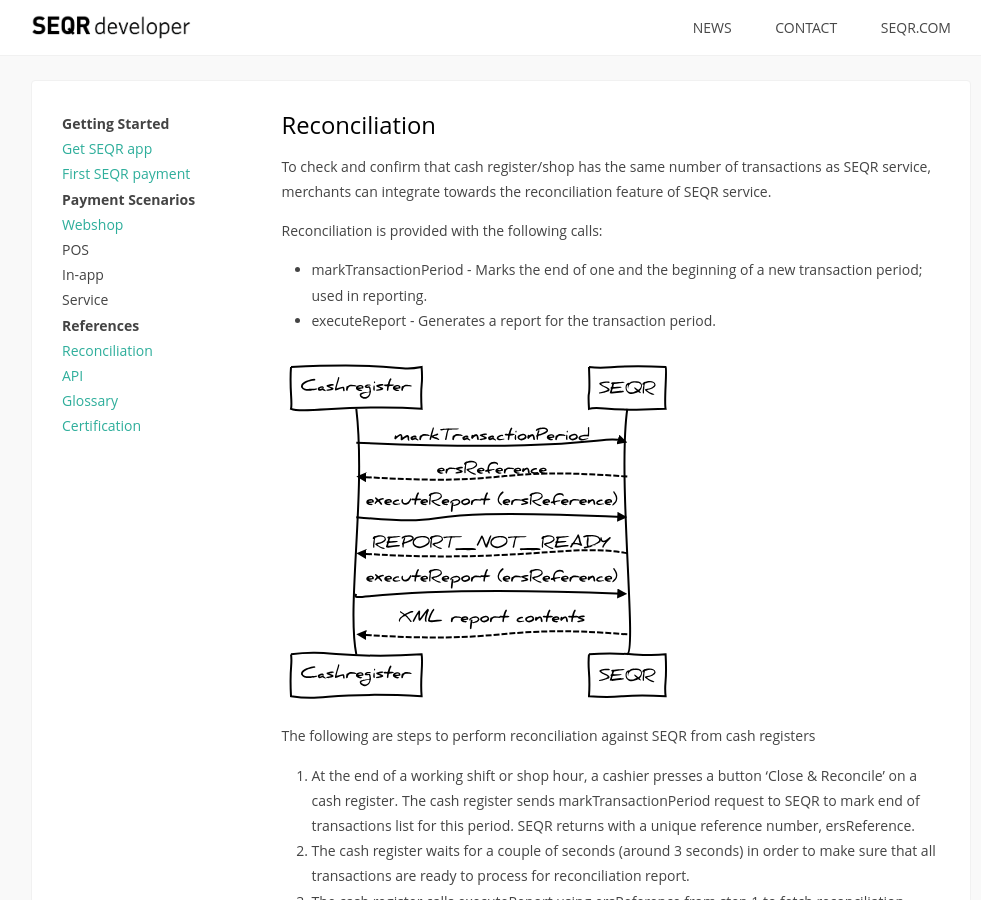
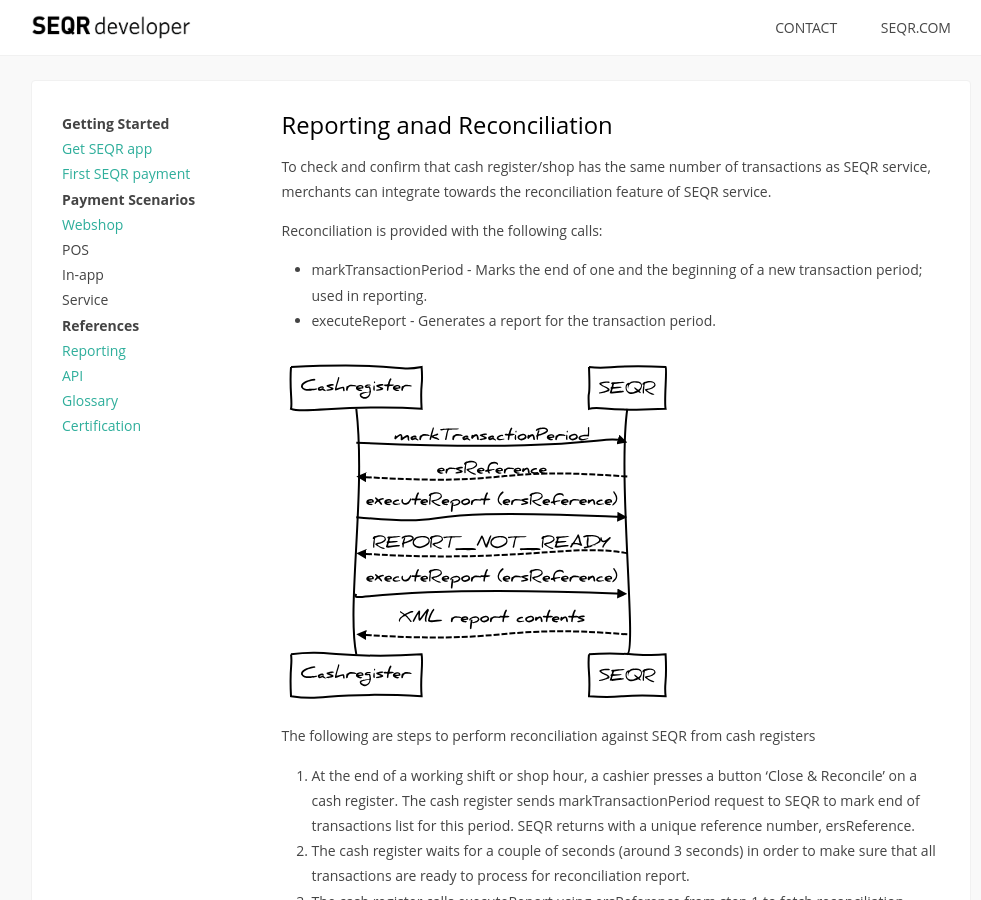
Before and after one commit to SeamlessDistribution/SeamlessDistribution.github.io, a Jekyll site: the page built from merchant/reference/reporting.md, in a window 1280 px wide and 900 px high. Shown: the whole window, without its empty margins (139-1120 px from the left). Built offline with Jekyll 4.4.1, drawn with Linux system fonts in a browser that asks for light colours.

Commit message:
- removed news - renamed reconciliation to reporting

```diff
--- a/_layouts/default.html
+++ b/_layouts/default.html
@@ -21,7 +21,6 @@
 			<a href="/" class="logo"><img src="/assets/images/logo-seqrdeveloper-black.png"></a>
 		<nav>
 			<ul>
-				<li><a href="/news">News</a></li>
 				<li><a href="/contact">Contact</a></li>
 				<li><a href="https://www.seqr.com" target="_blank">SEQR.COM</a></li>
 			</ul>
@@ -43,7 +42,7 @@
 				<li>In-app</li>
 				<li>Service</li>
 				<li class="parent">References</li>
-				<li><a href="/merchant/reference/reconciliation.html">Reconciliation</a></li>
+				<li><a href="/merchant/reference/reporting.html">Reporting</a></li>
 				<li><a href="/merchant/reference/api.html">API</a></li>
 				<li><a href="/merchant/reference/glossary.html">Glossary</a></li>
                                 <li><a href="/merchant/reference/certification.html">Certification</a></li>
@@ -60,7 +59,6 @@
 			<nav class="footer-nav">
 				<ul>
                                         <li><a href="/legal">Legal</a></li>
-                                        <li><a href="/news">News</a></li>
                                         <li><a href="/contact">Contact</a></li>
                                         <li class="rights">All rights reserved, Seamless 2013</li>
 				</ul>
--- a/merchant/reference/reconciliation.md
+++ b/merchant/reference/reporting.md
@@ -1,10 +1,10 @@
 ---
 layout: default
-title: SEQR Reconciliation
-description: SEQR Reconciliation
+title: SEQR Reporting and Reconciliation
+description: SEQR Reporting Reconciliation
 ---
 
-## Reconciliation
+## Reporting anad Reconciliation
 
 To check and confirm that cash register/shop has the same number of transactions
 as SEQR service, merchants can integrate towards the reconciliation feature of
```
